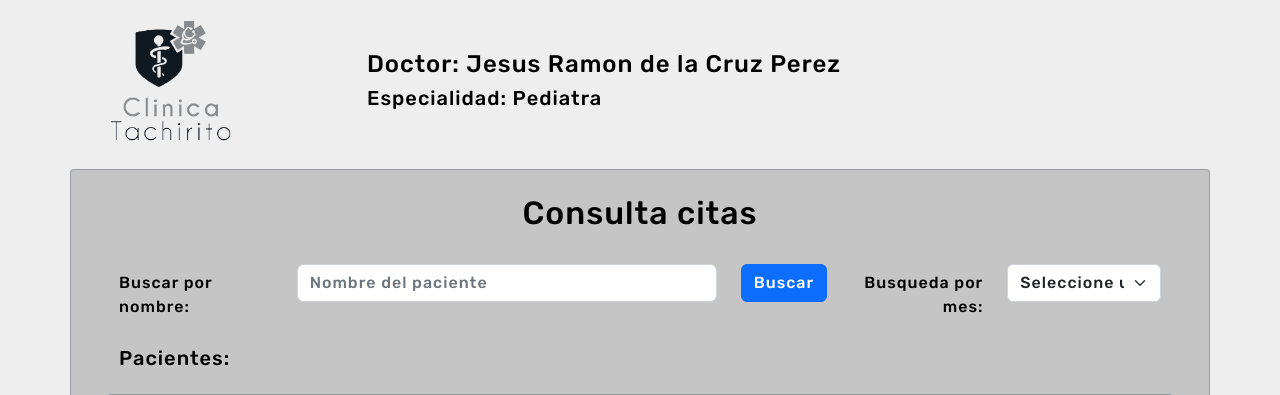
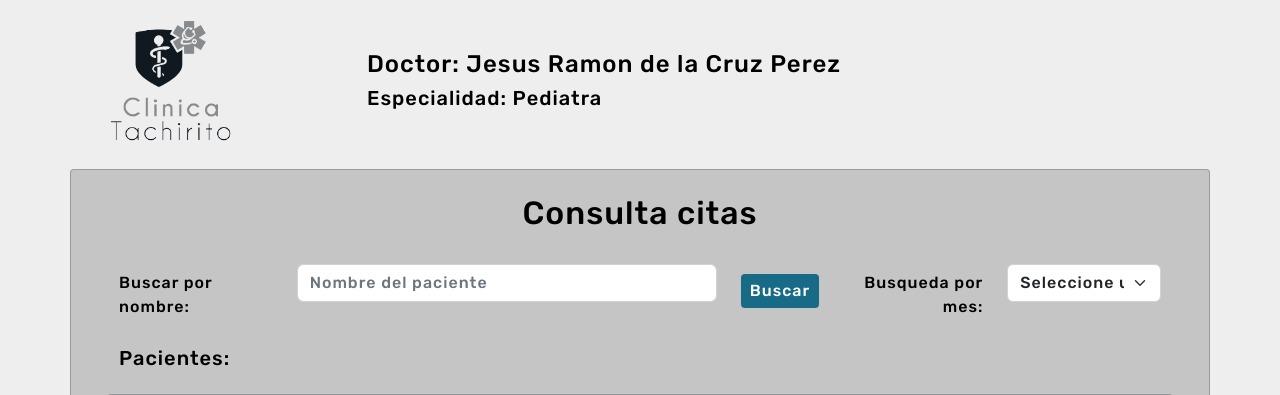
Before and after one commit to lenovo2917/ProyectoClinica, a PHP site: page /doctores/consultaCitasD.php in a window 1280 px wide. Shown: the part 121-516 px from the top of the page. Run offline with PHP 8.4, Linux system fonts and the light colour scheme; data that the repository does not hold is empty; some web fonts are replaced.

Commit message:
algunas moficiaciones

```diff
--- a/css/doctores.css
+++ b/css/doctores.css
@@ -63,3 +63,20 @@ form input[type="submit"]:hover {
     color: #fff;
 
 }
+
+/* Estilo para el botón personalizado */
+.my-custom-button {
+    background-color: #176b87;
+    color: #fff;
+    border: none;
+    border-radius: 4px;
+    cursor: pointer;
+    padding: 5px 9px;
+    margin: 10px 2px 15px 0;
+    text-decoration: none;
+}
+
+.my-custom-button:hover {
+    background-color: #0e2941;
+    color: #fff;
+}
--- a/doctores/consultaCitasD.php
+++ b/doctores/consultaCitasD.php
@@ -83,7 +83,7 @@
                                         </div>
 
                                         <div class="col-1">
-                                            <button type="submit" class="btn btn-primary">Buscar</button>
+                                        <button type="submit" class="btn my-custom-button">Buscar</button>
 
                                         </div>
                                         <label for="" class="text-end col-2 col-form-label">Busqueda por mes:</label>
@@ -265,11 +265,12 @@
     </div>
 
     <!-- Agregamos los scripts de Bootstrap y jQuery al final del body para una mejor carga -->
+    <script src="https://code.jquery.com/jquery-3.6.0.min.js"></script>
     <script src="../bootstrap/js/bootstrap.min.js"></script>
     <script src="../bootstrap/js/bootstrap.js"></script>
     <script src="../bootstrap/js/bootstrap.bundle.min.js"></script>
     <script src="../js/consutarCitasD.js"></script>
-    <script src="https://code.jquery.com/jquery-3.6.0.min.js"></script>
+
 
     <script src="../js/creaCitas.js"></script>
     <script src="../js/main.js"></script>
--- a/js/consutarCitasD.js
+++ b/js/consutarCitasD.js
@@ -60,4 +60,10 @@ document.addEventListener('DOMContentLoaded', function () {
             });
         }
     });
+
+    // Agrega este código al final
+    $('#miModal').on('hidden.bs.modal', function () {
+        $('body').removeClass('modal-open');
+        $('.modal-backdrop').remove();
+    });
 });
```
